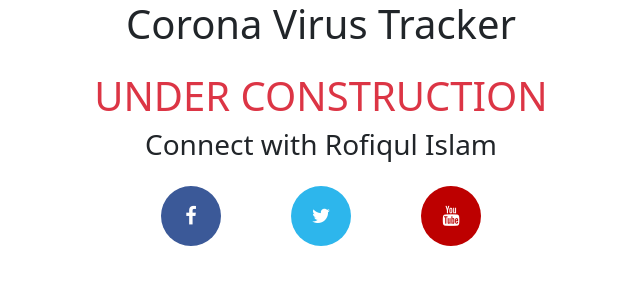
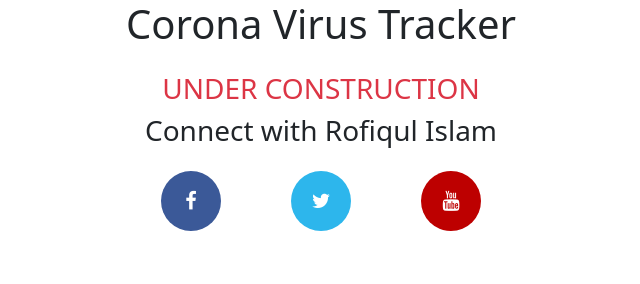
Before and after one commit to Rofiqul575/coronaTracker, a plain HTML site: page index.html in a window 1280 px wide. Shown: the whole page, without its empty margins (319-959 px from the left). Drawn offline with nearby package versions, Linux system fonts and the light colour scheme.

Commit message:
Update index.html

```diff
--- a/index.html
+++ b/index.html
@@ -86,8 +86,8 @@
             </div>
         </div>
         <div class="connect mt-4 mb-4">
-            <H1 class="text-center text-danger">UNDER CONSTRUCTION</H1>
-            <h3 class="text-center">Connect with Rofiqul Islam</h3>
+            <H3 class="text-center text-danger">UNDER CONSTRUCTION</H3>
+            <h3 class="text-center text-italic">Connect with Rofiqul Islam</h3>
             <div class="follow mt-4 w-25 mx-auto d-flex justify-content-between">
                 <a href="https://www.facebook.com/profile.php?id=100007085250570" class="fa fa-facebook"></a>
 
```
